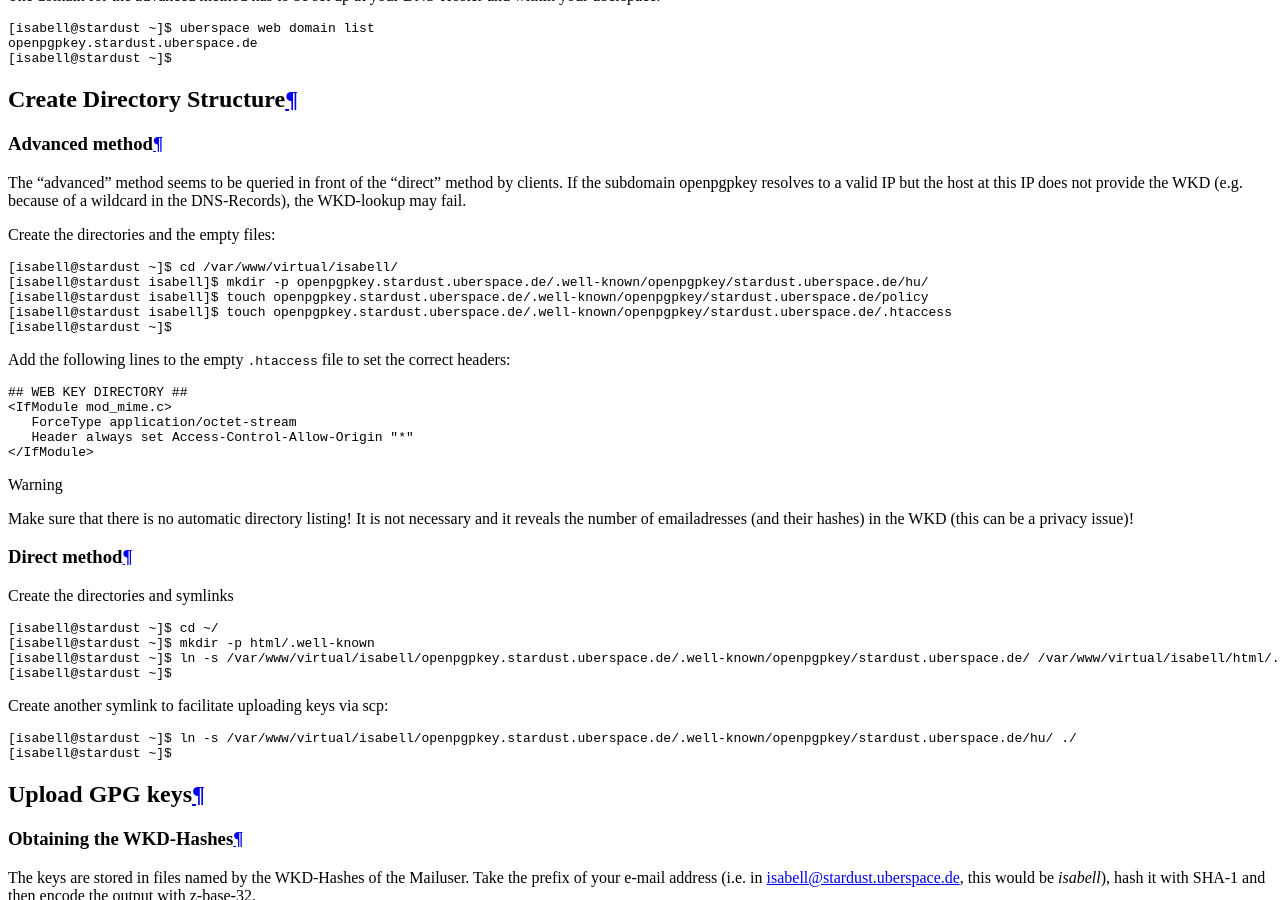
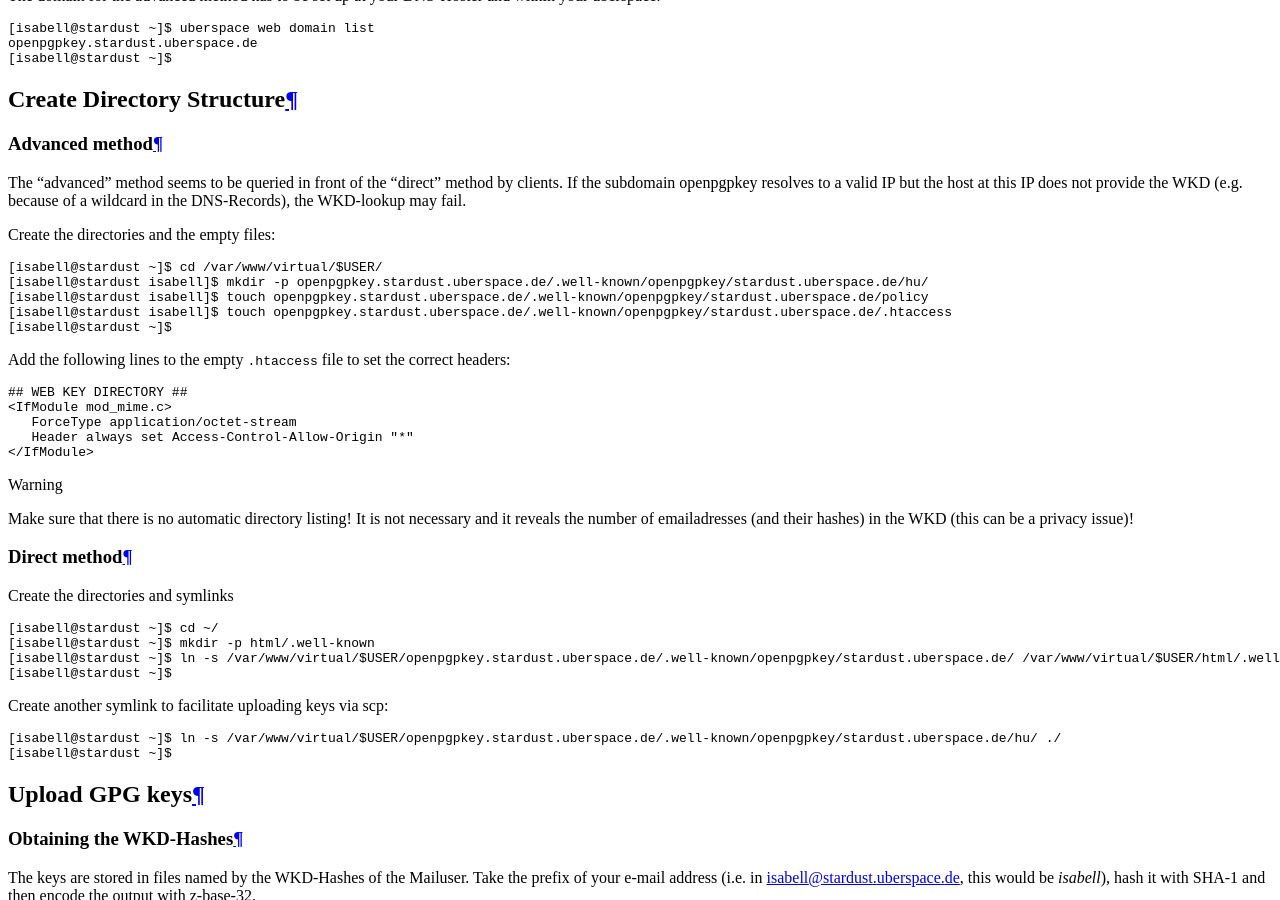
Before and after one commit to Uberspace/lab, a Sphinx documentation site: the page built from source/guide_wkd.rst, in a window 1280 px wide and 900 px high, scrolled down 3500 px. Built offline with Sphinx 7.4.7 and the Read the Docs theme 2.0.0, drawn with Linux system fonts in a browser that asks for light colours.

Commit message:
[WKD] Replace /isabell/ with /$USER/

```diff
--- a/source/guide_wkd.rst
+++ b/source/guide_wkd.rst
@@ -49,7 +49,7 @@ Create the directories and the empty files:
 
 ::
 
- [isabell@stardust ~]$ cd /var/www/virtual/isabell/
+ [isabell@stardust ~]$ cd /var/www/virtual/$USER/
  [isabell@stardust isabell]$ mkdir -p openpgpkey.stardust.uberspace.de/.well-known/openpgpkey/stardust.uberspace.de/hu/
  [isabell@stardust isabell]$ touch openpgpkey.stardust.uberspace.de/.well-known/openpgpkey/stardust.uberspace.de/policy
  [isabell@stardust isabell]$ touch openpgpkey.stardust.uberspace.de/.well-known/openpgpkey/stardust.uberspace.de/.htaccess
@@ -77,14 +77,14 @@ Create the directories and symlinks
 
  [isabell@stardust ~]$ cd ~/
  [isabell@stardust ~]$ mkdir -p html/.well-known
- [isabell@stardust ~]$ ln -s /var/www/virtual/isabell/openpgpkey.stardust.uberspace.de/.well-known/openpgpkey/stardust.uberspace.de/ /var/www/virtual/isabell/html/.well-known/openpgpkey
+ [isabell@stardust ~]$ ln -s /var/www/virtual/$USER/openpgpkey.stardust.uberspace.de/.well-known/openpgpkey/stardust.uberspace.de/ /var/www/virtual/$USER/html/.well-known/openpgpkey
  [isabell@stardust ~]$
 
 Create another symlink to facilitate uploading keys via scp:
 
 ::
 
- [isabell@stardust ~]$ ln -s /var/www/virtual/isabell/openpgpkey.stardust.uberspace.de/.well-known/openpgpkey/stardust.uberspace.de/hu/ ./
+ [isabell@stardust ~]$ ln -s /var/www/virtual/$USER/openpgpkey.stardust.uberspace.de/.well-known/openpgpkey/stardust.uberspace.de/hu/ ./
  [isabell@stardust ~]$
 
 Upload GPG keys
```
